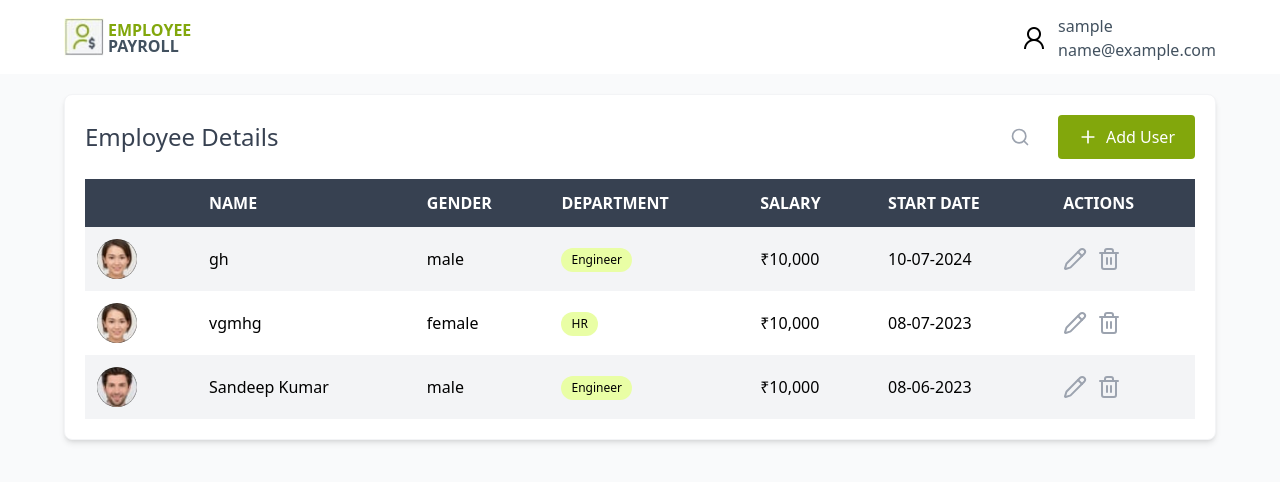
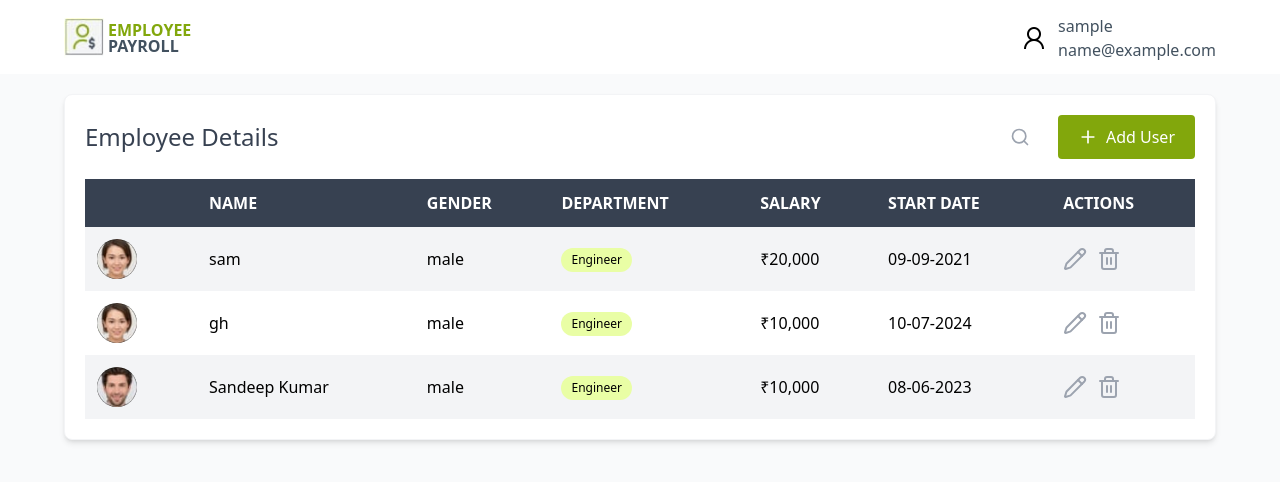
Before and after one commit to sandeepkumar0702/Employee-PayRollC, a React (Vite) app: page /dashboard in a window 1280 px wide. Shown: the top 482 px of the page. Built offline with nearby package versions, Linux system fonts and the light colour scheme; data requests are answered from the project's data file; sample sign-in values are in the browser's storage.

Commit message:
[Sandeep] ADD:Adding environment variables

```diff
--- a/data.json
+++ b/data.json
@@ -13,18 +13,6 @@
       "id": "0374"
     },
     {
-      "id": "bfa9",
-      "name": "vgmhg",
-      "profileImage": "/Assets/person1.jpeg",
-      "gender": "female",
-      "departments": [
-        "HR"
-      ],
-      "salary": "₹10,000",
-      "startDate": "08-07-2023",
-      "notes": "dghg"
-    },
-    {
       "id": "a9c5",
       "name": "gh",
       "profileImage": "/Assets/person1.jpeg",
@@ -35,6 +23,18 @@
       "salary": "₹10,000",
       "startDate": "10-07-2024",
       "notes": "vgg"
+    },
+    {
+      "name": "sam",
+      "profileImage": "/Assets/person1.jpeg",
+      "gender": "male",
+      "departments": [
+        "Engineer"
+      ],
+      "salary": "₹20,000",
+      "startDate": "09-09-2021",
+      "notes": "bvh",
+      "id": "c547"
     }
   ]
 }
--- a/src/Component/Dashboard.jsx
+++ b/src/Component/Dashboard.jsx
@@ -38,7 +38,7 @@ class Dashboard extends Component {
   fetchEmployees = async () => {
     this.setState({ loading: true });
     try {
-      const response = await fetch("http://localhost:3000/EmpList");
+      const response = await fetch(`${import.meta.env.VITE_API_URL}`);
       if (!response.ok) {
         throw new Error("Failed to fetch employees");
       }
@@ -60,7 +60,7 @@ class Dashboard extends Component {
   confirmDelete = async () => {
     const { employeeIdToDelete } = this.state;
     try {
-      const response = await fetch(`http://localhost:3000/EmpList/${employeeIdToDelete}`, {
+      const response = await fetch(`${import.meta.env.VITE_API_URL}/${employeeIdToDelete}`, {
         method: "DELETE",
       });
       if (!response.ok) {
--- a/src/Component/Registration.jsx
+++ b/src/Component/Registration.jsx
@@ -109,9 +109,9 @@ class Registration extends Component {
 
     try {
       if (isEdit) {
-        await axios.put(`http://localhost:3000/EmpList/${id}`, employeeData);
+        await axios.put(`${import.meta.env.VITE_API_URL}/${id}`, employeeData);
       } else {
-        await axios.post('http://localhost:3000/EmpList', employeeData);
+        await axios.post(`${import.meta.env.VITE_API_URL}`, employeeData);
       }
       this.handleReset();
       this.props.navigate('/dashboard');
```
Also changed, not shown: .scannerwork/report-task.txt, 1 other file (tests, documents, lock files or other folders).
